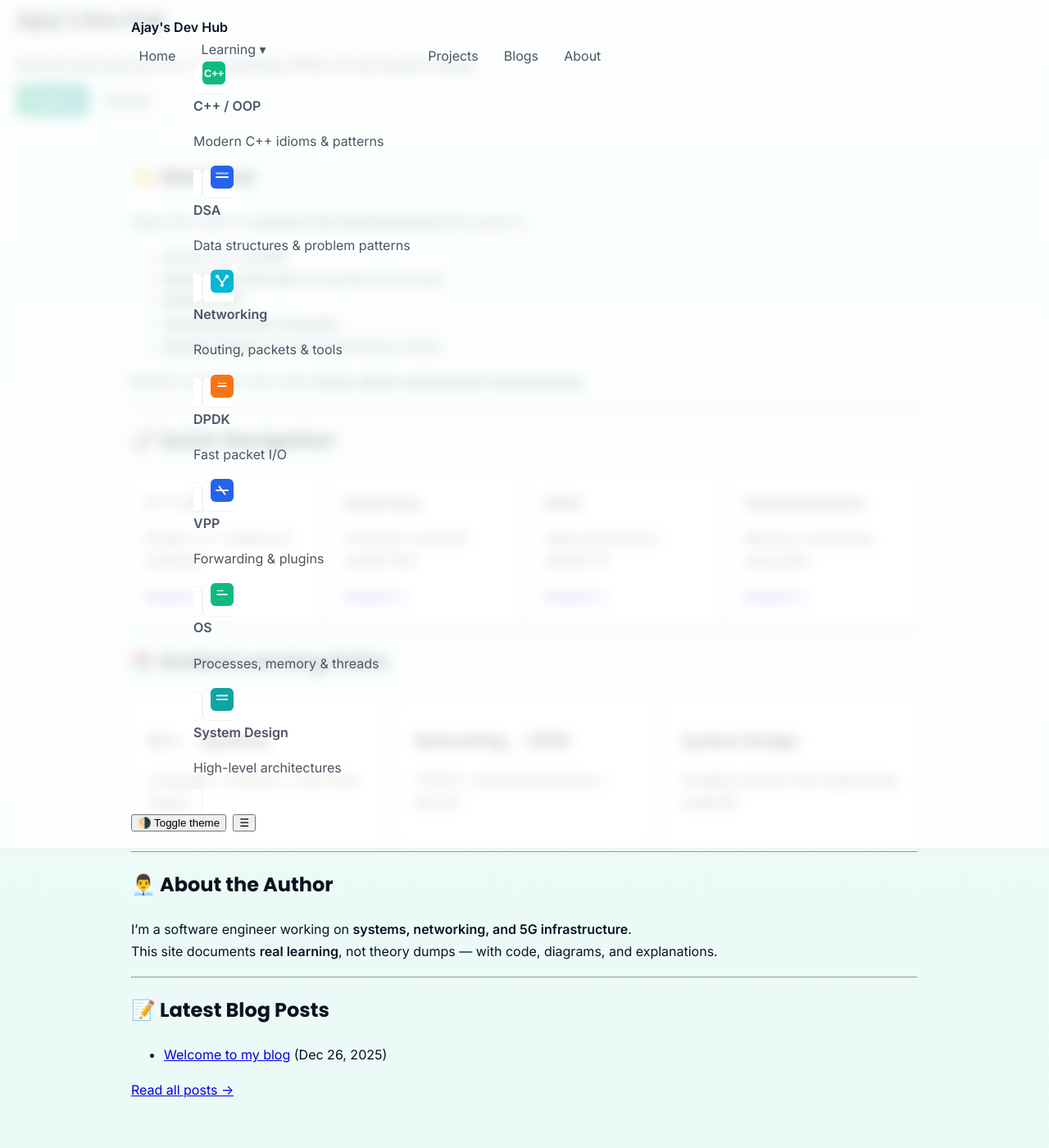
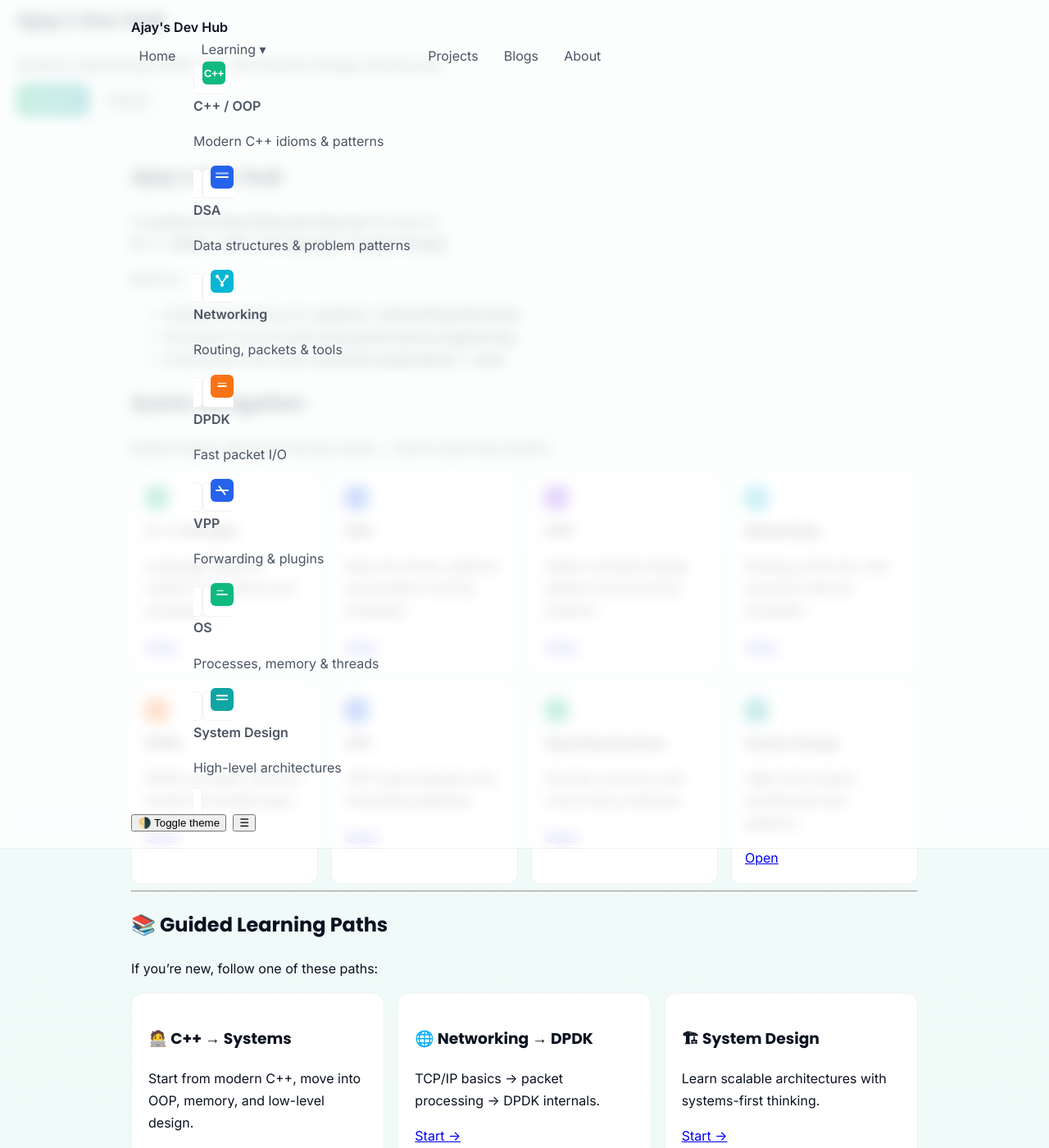
Before and after one commit to Ajay3007/ajdevhub, a Jekyll site: the page built from docs/index.md, in a window 1280 px wide and 1400 px high, scrolled down 1097 px. Shown: the whole window at 82% size. Built offline with Jekyll 4.4.1, drawn with Linux system fonts in a browser that asks for light colours; some of the changed text lies outside the part shown.

Commit message:
index fixed

```diff
--- a/docs/index.md
+++ b/docs/index.md
@@ -1,87 +1,207 @@
 ---
+title: Ajay's Dev Hub
 layout: default
-title: Ajay's Dev Hub
-description: Practical learning hub for C++, Networking, DPDK, OS and System Design
 ---
 
-## 👋 Welcome
 
-Ajay’s Dev Hub is a **systems-first learning platform** focused on:
+# Ajay's Dev Hub
 
-- Modern **C++ & OOP**
-- **Networking internals** and packet processing
-- **DPDK & VPP**
-- **Operating system concepts**
-- **System design** with real engineering context
+A **systems & networking learning hub** focused on
+**C++ • DPDK • VPP • OS Internals • System Design**
 
-Built for engineers who want **clarity, depth, and practical understanding**.
+Built for:
+- Engineers preparing for **systems / networking interviews**
+- Developers learning **low-level performance engineering**
+- Practitioners who prefer **practical explanations + code**
 
----
 
-## 🚀 Quick Navigation
+
+## Quick navigation
+
+Explore topics with quick-access cards — click to open any section.
 
 <div class="quick-grid">
-  <div class="nav-card">
-    <h4>C++ / OOP</h4>
-    <p class="muted">Modern C++ patterns & examples</p>
-    <a href="{{ site.baseurl }}/cpp-oop/">Explore →</a>
-  </div>
-  <div class="nav-card">
-    <h4>Networking</h4>
-    <p class="muted">Protocols, routing & packet flow</p>
-    <a href="{{ site.baseurl }}/networking/">Explore →</a>
-  </div>
-  <div class="nav-card">
-    <h4>DPDK</h4>
-    <p class="muted">High-performance packet I/O</p>
-    <a href="{{ site.baseurl }}/dpdk/">Explore →</a>
-  </div>
-  <div class="nav-card">
-    <h4>Operating Systems</h4>
-    <p class="muted">Memory, scheduling, processes</p>
-    <a href="{{ site.baseurl }}/os/">Explore →</a>
-  </div>
+	<div class="nav-card" data-icon="cpp">
+		<img src="{{ '/assets/icons/cpp.svg' | relative_url }}" class="icon" alt="C++">
+		<h4>C++ Concepts</h4>
+		<p class="muted">Language features, modern C++ idioms and examples.</p>
+		<a class="link-cta" href="{{ site.baseurl }}/cpp-concepts/">Open</a>
+	</div>
+	<div class="nav-card" data-icon="dsa">
+		<img src="{{ '/assets/icons/dsa.svg' | relative_url }}" class="icon" alt="DSA">
+		<h4>DSA</h4>
+		<p class="muted">Data structures, patterns and problem-solving templates.</p>
+		<a class="link-cta" href="{{ site.baseurl }}/dsa/">Open</a>
+	</div>
+	<div class="nav-card" data-icon="oop">
+		<img src="{{ '/assets/icons/oop.svg' | relative_url }}" class="icon" alt="OOP">
+		<h4>OOP</h4>
+		<p class="muted">Object-oriented design patterns and practical projects.</p>
+		<a class="link-cta" href="{{ site.baseurl }}/cpp-oop/">Open</a>
+	</div>
+	<div class="nav-card" data-icon="network">
+		<img src="{{ '/assets/icons/network.svg' | relative_url }}" class="icon" alt="Networking">
+		<h4>Networking</h4>
+		<p class="muted">Routing, protocols, and practical network examples.</p>
+		<a class="link-cta" href="{{ site.baseurl }}/networking/">Open</a>
+	</div>
+	<div class="nav-card" data-icon="dpdk">
+		<img src="{{ '/assets/icons/dpdk.svg' | relative_url }}" class="icon" alt="DPDK">
+		<h4>DPDK</h4>
+		<p class="muted">DPDK concepts, memory model and sample apps.</p>
+		<a class="link-cta" href="{{ site.baseurl }}/dpdk/">Open</a>
+	</div>
+	<div class="nav-card" data-icon="vpp">
+		<img src="{{ '/assets/icons/vpp.svg' | relative_url }}" class="icon" alt="VPP">
+		<h4>VPP</h4>
+		<p class="muted">VPP node examples and forwarding pipelines.</p>
+		<a class="link-cta" href="{{ site.baseurl }}/vpp/">Open</a>
+	</div>
+	<div class="nav-card" data-icon="os">
+		<img src="{{ '/assets/icons/os.svg' | relative_url }}" class="icon" alt="OS">
+		<h4>Operating Systems</h4>
+		<p class="muted">Process, memory, and concurrency internals.</p>
+		<a class="link-cta" href="{{ site.baseurl }}/os/">Open</a>
+	</div>
+	<div class="nav-card" data-icon="system">
+		<img src="{{ '/assets/icons/system.svg' | relative_url }}" class="icon" alt="System">
+		<h4>System Design</h4>
+		<p class="muted">High-level system architecture and patterns.</p>
+		<a class="link-cta" href="{{ site.baseurl }}/system-design/">Open</a>
+	</div>
 </div>
 
 ---
 
 ## 📚 Guided Learning Paths
 
+If you're new, follow one of these paths:
+
 <div class="card-grid">
   <div class="card">
-    <h3>C++ → Systems</h3>
-    <p class="muted">Language → memory → low-level design</p>
+    <h3>🧑‍💻 C++ → Systems</h3>
+    <p class="muted">
+      Start from modern C++, move into OOP, memory, and low-level design.
+    </p>
+    <p><a href="{{ site.baseurl }}/cpp-oop/">Start →</a></p>
   </div>
 
   <div class="card">
-    <h3>Networking → DPDK</h3>
-    <p class="muted">TCP/IP → packet processing → fast I/O</p>
+    <h3>🌐 Networking → DPDK</h3>
+    <p class="muted">
+      TCP/IP basics → packet processing → DPDK internals.
+    </p>
+    <p><a href="{{ site.baseurl }}/networking/">Start →</a></p>
   </div>
 
   <div class="card">
-    <h3>System Design</h3>
-    <p class="muted">Scalable systems with engineering tradeoffs</p>
+    <h3>🏗 System Design</h3>
+    <p class="muted">
+      Learn scalable architectures with systems-first thinking.
+    </p>
+    <p><a href="{{ site.baseurl }}/system-design/">Start →</a></p>
+  </div>
+</div>
+
+ ---
+
+## About
+This site gathers tutorials, example code, diagrams, and notes from my learning journey. Each topic links to code repositories where appropriate.
+
+
+## How to use
+Pick a topic above. Each topic page contains:
+- Overview and goals
+- Example code links (to the code repos)
+- Diagrams and commands to run samples locally
+
+
+---
+
+## Contact
+Find me on GitHub: [Ajay3007](https://github.com/Ajay3007)
+
+---
+
+## Explore
+
+<div class="card-grid">
+  <div class="card">
+    <h3>Learning</h3>
+    <p class="muted">Core topics I study: C++/OOP, DSA, Networking, DPDK, VPP, OS and System Design.</p>
+    <p><a href="{{ site.baseurl }}/learning/">Open →</a></p>
+  </div>
+
+  <div class="card">
+    <h3>Projects</h3>
+    <p class="muted">Select projects and example code from my experiments and demos.</p>
+    <p><a href="{{ site.baseurl }}/projects/">Open →</a></p>
+  </div>
+
+  <div class="card">
+    <h3>Blogs</h3>
+    <p class="muted">Short posts, tutorials and notes from my learning journey.</p>
+    <p><a href="{{ site.baseurl }}/blogs/">Read posts →</a></p>
+  </div>
+
+  <div class="card">
+    <h3>About</h3>
+    <p class="muted">A short bio and contact information.</p>
+    <p><a href="{{ site.baseurl }}/about/">About →</a></p>
   </div>
 </div>
 
 ---
 
-## 👨‍💼 About the Author
+If you'd like the same content to remain visible under a raw README or alternate index, tell me and I can add a small toggle to show the plain-markdown view.
 
-I’m a software engineer working on **systems, networking, and 5G infrastructure**.
-This site documents **real learning**, not theory dumps — with code, diagrams, and explanations.
+---
+
+## Latest post
+
+{% assign latest = site.posts | first %}
+{% if latest %}
+<div class="card-grid">
+	<div class="card">
+		<h3><a href="{{ latest.url | relative_url }}">{{ latest.title }}</a></h3>
+		<p class="muted">{{ latest.excerpt | strip_html | truncate:120 }}</p>
+		<p class="muted">{{ latest.date | date: "%b %-d, %Y" }}</p>
+		<p><a href="{{ latest.url | relative_url }}" class="btn ghost">Read →</a></p>
+	</div>
+</div>
+{% endif %}
+
+---
+
+## 🚀 Latest Projects
+
+<div class="simple-list">
+	{% assign projects = site.data.projects | default: site.pages | where_exp:"p","p.url contains '/projects'" %}
+	{% if projects and projects.size > 0 %}
+		<ul>
+			{% for p in projects limit:6 %}
+				<li>
+					<a href="{{ p.url | relative_url }}">{{ p.title | default: p.name }}</a>
+					{% if p.excerpt %} - <span class="muted">{{ p.excerpt }}</span>{% endif %}
+				</li>
+			{% endfor %}
+		</ul>
+	{% else %}
+		<ul>
+			<li><a href="{{ site.baseurl }}/projects/">Car project</a> - <span class="muted">A simple OOP/system-design demo with source code.</span></li>
+		</ul>
+	{% endif %}
+</div>
 
 ---
 
 ## 📝 Latest Blog Posts
 
-<ul>
-{% for post in site.posts limit:5 %}
-  <li>
-    <a href="{{ post.url | relative_url }}">{{ post.title }}</a>
-    <span class="muted">({{ post.date | date: "%b %d, %Y" }})</span>
-  </li>
-{% endfor %}
-</ul>
-
-<p><a href="{{ site.baseurl }}/blogs/">Read all posts →</a></p>
+<div class="simple-list">
+	<ul>
+		{% for post in site.posts limit:6 %}
+			<li>• <a href="{{ post.url | relative_url }}">{{ post.title }}</a> - <span class="muted">{{ post.date | date: "%b %-d, %Y" }}</span></li>
+		{% endfor %}
+	</ul>
+	<p><a href="{{ site.baseurl }}/blogs/">Read More Posts →</a></p>
+</div>
```
